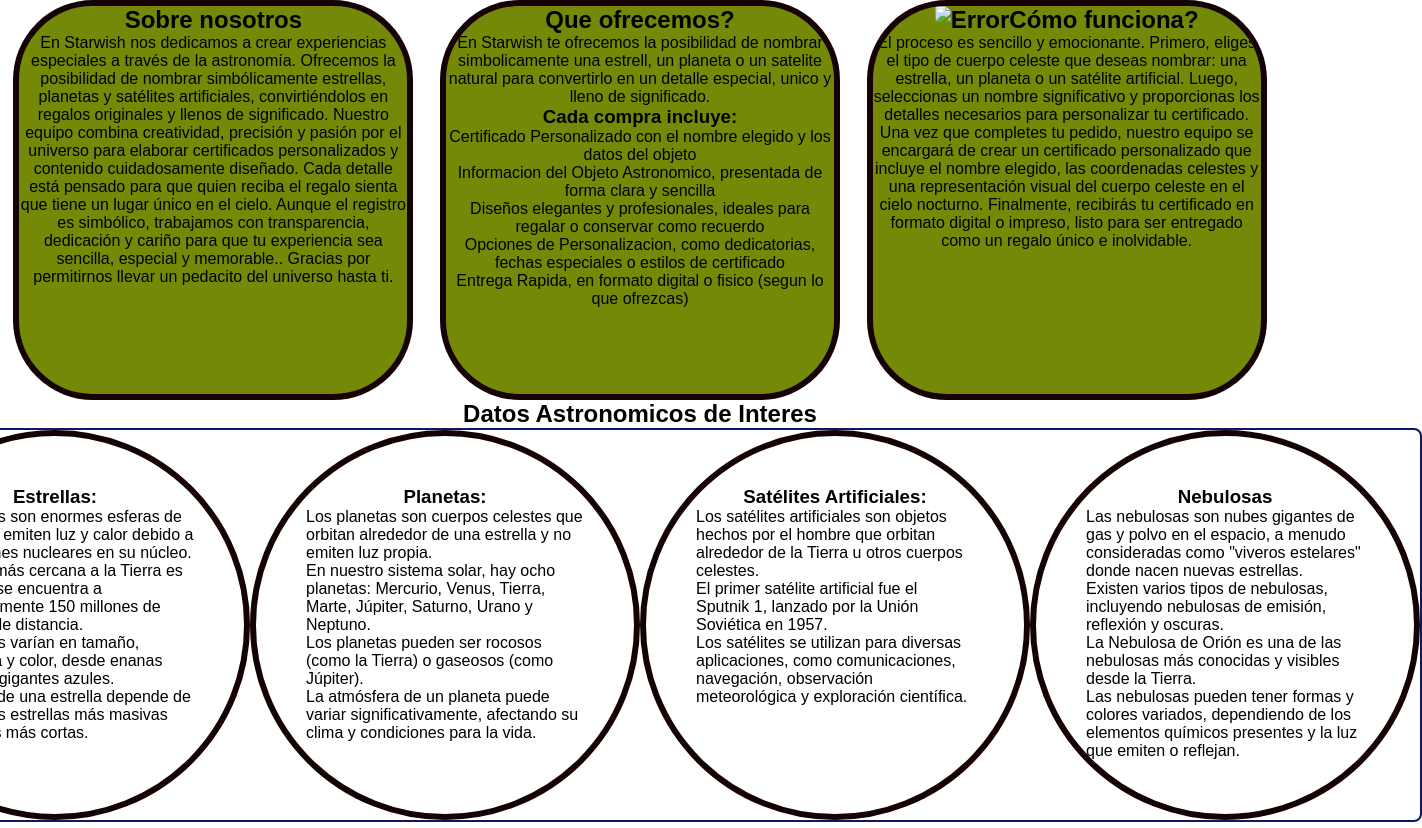
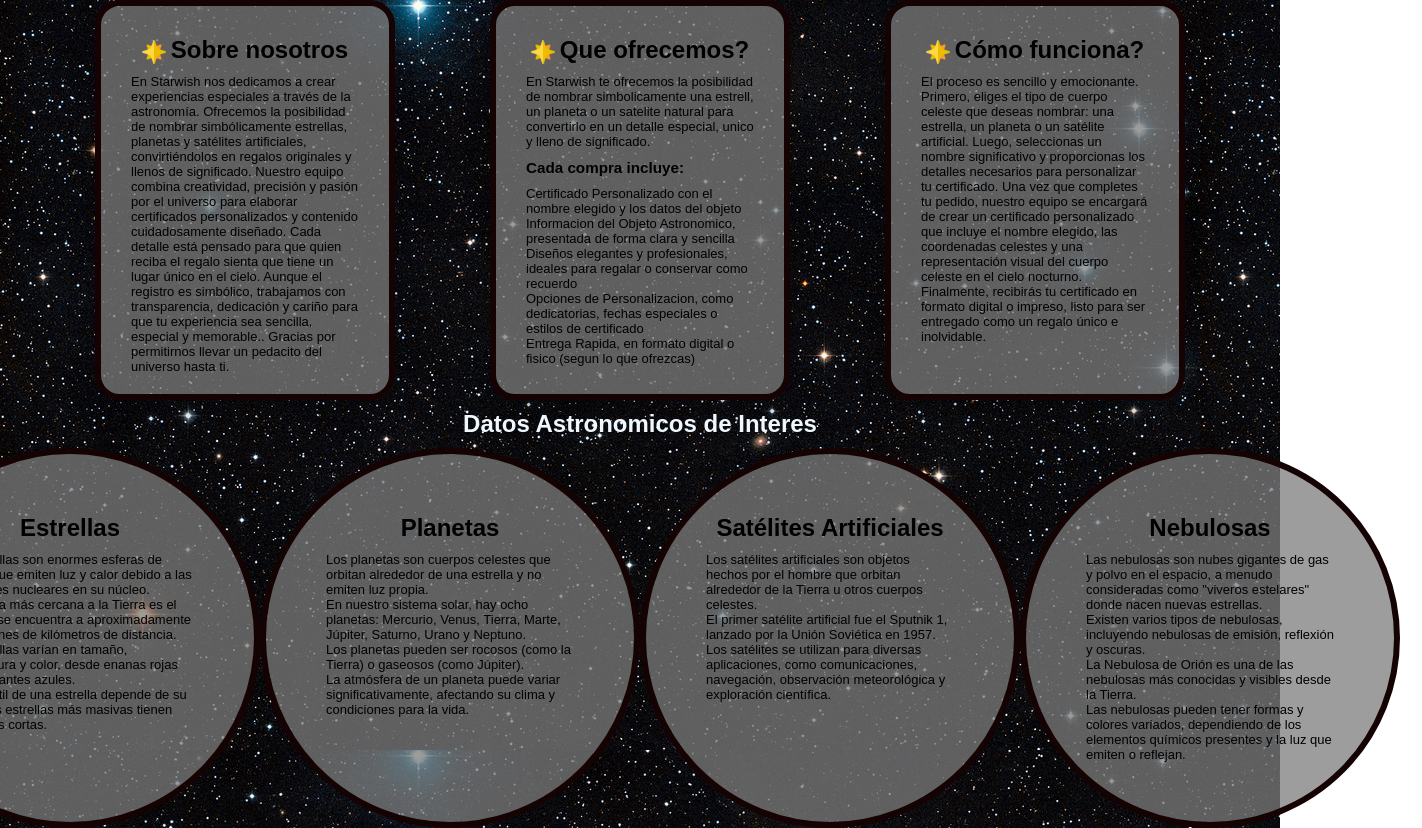
Before and after one commit to marrombatle/miquelxavierjoseluis_projecte, a plain HTML site: page info.html in a window 1280 px wide. Shown: the whole page, 1422 px wide, since content can reach past the window. Drawn offline with Linux system fonts and the light colour scheme.

Commit message:
actualizacion info.css

```diff
--- a/css/informacion.css
+++ b/css/informacion.css
@@ -7,53 +7,77 @@
 h2, h3, ul, p {
     list-style: none;
     padding-left: 0;
+    margin: 10px;
+}
+div h2{
+    color: aliceblue;
+}
+.estrella{
+    width: 24px;
+    height: 24px;
+    vertical-align: middle;
+    margin-right: 5px;
+
 }
 main {
     display: flex;
     flex-direction: column;
     align-items: center;
     padding: 0;
+    background-image: url("../Fotos/espacio.jpg")
 }
 .info {
     display: flex;
     width: 100%;
     height: auto;
     align-items: stretch;
-    justify-content: space-around;
+    justify-content: space-evenly;
     padding: 0;
 }
 
 .datos {
     display: flex;
-    border: 2px solid #0f1567;
     border-radius: 8px;
     align-items: center;
     justify-content: center;
+
 
 }
 
 .nosotros, .ofrecemos, .funcion {
     border: 6px solid #150303;
-    border-radius: 20%;
-    background-color: #748907;
-    width: 400px;
+    background: rgba(125, 124, 125, 0.75); /* verde suave semitransparente */
+    box-shadow: 0 8px 25px rgba(0, 0, 0, 0.3);
+    border-radius: 25px;
+    padding: 20px;
+    width: 300px;
     height: 400px;
+    overflow: hidden;
+    font-size: small;
+}
+.nosotros h2, .ofrecemos h2, .funcion h2{
     text-align: center;
-    overflow: hidden;
+    font-size: 1.5rem;
+}
+.nosotros p, .ofrecemos p, .funcion p {
+    text-align: left;
 }
 
 .estrellas, .planetas, .satelites, .Nebulosas {
     border: 2px solid #0f1567;
     border-radius: 50%;
-    width: 390px;
-    height: 390px;
+    width: 380px;
+    height: 380px;
     border: 6px solid #150303;
     overflow: hidden; /* Evita que el contenido se desborde */
     padding: 50px;
+    font-size: small;
+    background-color: rgba(125, 124, 125, 0.75);
 }
 
 .datos h3 {
     text-align: center;
+    font-size: 1.5rem;
 }
 .datos ul {
     text-align: start;
--- a/info.html
+++ b/info.html
@@ -11,7 +11,7 @@
         <aside class="info">
             <article class="nosotros">
                 <section>
-                    <h2><img src="" alt="">Sobre nosotros</h2> <!-- Icono que añadire con el css a todos los h2-->
+                    <h2><img src="Fotos/winds-star.png"class="estrella" alt="">Sobre nosotros</h2> <!-- Icono que añadire con el css a todos los h2-->
                     <p>En Starwish nos dedicamos a crear experiencias especiales a través de la astronomía. Ofrecemos la posibilidad de nombrar simbólicamente estrellas, planetas y satélites artificiales, convirtiéndolos en regalos originales y llenos de significado.
                     Nuestro equipo combina creatividad, precisión y pasión por el universo para elaborar certificados personalizados y contenido cuidadosamente diseñado. Cada detalle está pensado para que quien reciba el regalo sienta que tiene un lugar único en el cielo.
                     Aunque el registro es simbólico, trabajamos con transparencia, dedicación y cariño para que tu experiencia sea sencilla, especial y memorable..
@@ -20,7 +20,7 @@
                 </section>
             </article>
             <article class="ofrecemos">
-                <h2><img src="" alt="">Que ofrecemos?</h2>
+                <h2><img src="Fotos/winds-star.png" class="estrella" alt="">Que ofrecemos?</h2>
                 <p>En Starwish te ofrecemos la posibilidad de nombrar simbolicamente una estrell, un planeta o un satelite natural para convertirlo en un detalle especial, unico y lleno de significado. </p>
                 <h3>Cada compra incluye:</h3>
                 <ul>
@@ -32,7 +32,7 @@
                 </ul>
             </article>
             <article class="funcion">
-                <h2><img src="" alt="Error">Cómo funciona?</h2>
+                <h2><img src="Fotos/winds-star.png" class="estrella" alt="Error">Cómo funciona?</h2>
                 <p>El proceso es sencillo y emocionante. Primero, eliges el tipo de cuerpo celeste que deseas nombrar: una estrella, un planeta o un satélite artificial. Luego, seleccionas un nombre significativo y proporcionas los detalles necesarios para personalizar tu certificado.
                 Una vez que completes tu pedido, nuestro equipo se encargará de crear un certificado personalizado que incluye el nombre elegido, las coordenadas celestes y una representación visual del cuerpo celeste en el cielo nocturno.
                 Finalmente, recibirás tu certificado en formato digital o impreso, listo para ser entregado como un regalo único e inolvidable.
@@ -44,7 +44,7 @@
         </div>
         <article class="datos">
             <section class="estrellas">
-                <h3>Estrellas:</h3>
+                <h3>Estrellas</h3>
                 <ul>
                     <li>Las estrellas son enormes esferas de plasma que emiten luz y calor debido a las reacciones nucleares en su núcleo.</li>
                     <li>La estrella más cercana a la Tierra es el Sol, que se encuentra a aproximadamente 150 millones de kilómetros de distancia.</li>
@@ -53,7 +53,7 @@
                 </ul>
             </section>
             <section class="planetas">
-                <h3>Planetas:</h3>
+                <h3>Planetas</h3>
                 <ul>
                     <li>Los planetas son cuerpos celestes que orbitan alrededor de una estrella y no emiten luz propia.</li>
                     <li>En nuestro sistema solar, hay ocho planetas: Mercurio, Venus, Tierra, Marte, Júpiter, Saturno, Urano y Neptuno.</li>
@@ -62,7 +62,7 @@
                 </ul>
             </section>
             <section class=" satelites">
-                <h3>Satélites Artificiales:</h3>
+                <h3>Satélites Artificiales</h3>
                 <ul>
                     <li>Los satélites artificiales son objetos hechos por el hombre que orbitan alrededor de la Tierra u otros cuerpos celestes.</li>
                     <li>El primer satélite artificial fue el Sputnik 1, lanzado por la Unión Soviética en 1957.</li>
```
Also changed, not shown: Fotos/espacio 2.jpg (added), Fotos/espacio.jpg (added), 1 other file.
